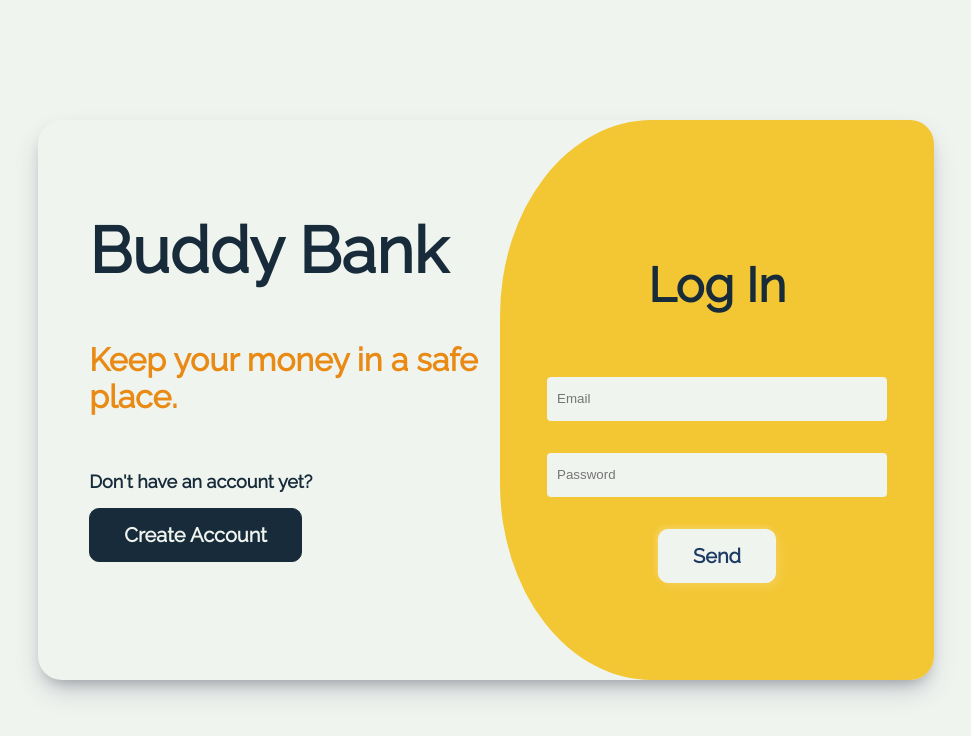
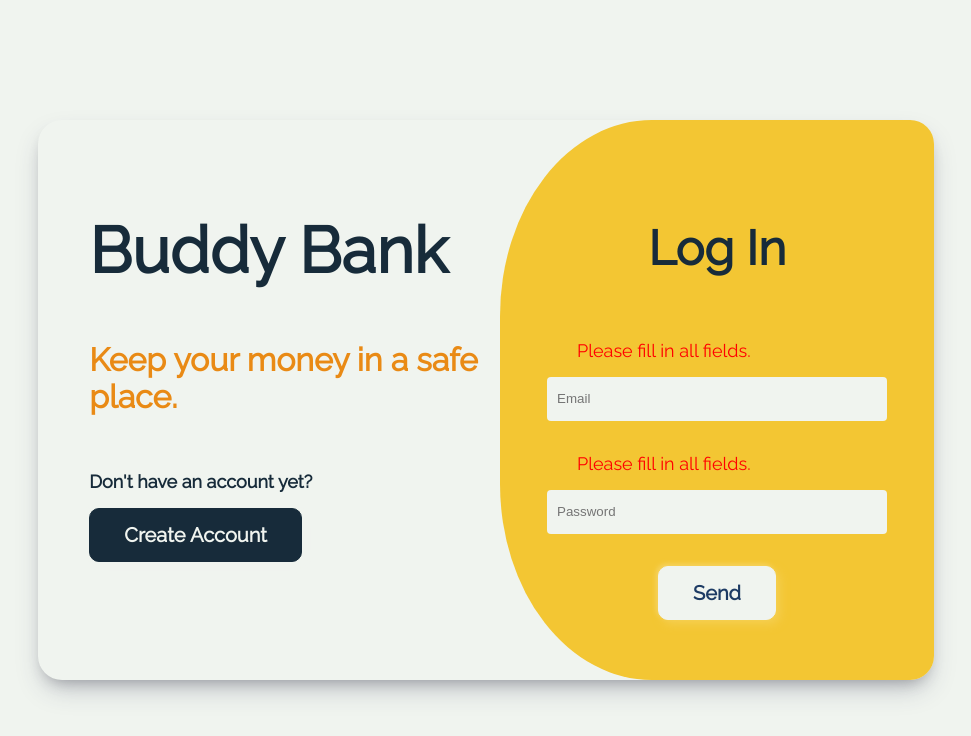
Before and after one commit to Dap20040812/Bank-Frontend, a React (Create React App) app: page / in a window 1280 px wide. Both pictures are taken after a click on the element "Send". Shown: the top 736 px of the page, without its empty margins (154-1125 px from the left). Built offline with nearby package versions, Linux system fonts and the light colour scheme.

Commit message:
Agrega mensajes de error a inputs

```diff
--- a/package.json
+++ b/package.json
@@ -7,6 +7,7 @@
     "@testing-library/react": "^13.4.0",
     "@testing-library/user-event": "^13.5.0",
     "react": "^18.2.0",
+    "react-bootstrap": "^2.7.4",
     "react-dom": "^18.2.0",
     "react-router-dom": "^6.11.1",
     "react-scripts": "5.0.1",
--- a/src/components/Login.js
+++ b/src/components/Login.js
@@ -6,24 +6,45 @@ function Login() {
   const [isRegistering, setIsRegistering] = useState(false)
   const [email, setEmail] = useState('')
   const [password, setPassword] = useState('')
-  const [errorMessage, setErrorMessage] = useState('')
+  const [emailErrorMessage, setEmailErrorMessage] = useState('')
+  const [passwordErrorMessage, setPasswordErrorMessage] = useState('')
 
   const handleFormSubmit = (e) => {
     e.preventDefault()
 
-    if (!email || !password) {
-      setErrorMessage('Please fill in all fields.')
+    if (email.trim() === ''  && password.trim() === '') {
+      setEmailErrorMessage('Please fill in all fields.')
+      setPasswordErrorMessage('Please fill in all fields.')
+      return
+    }
+
+    if (email.trim() === '' ) {
+      setEmailErrorMessage('Please fill in all fields.')
+      if(!(password.trim() === '')) {
+        setPasswordErrorMessage('')
+      }
       return
     }
 
     const emailRegex = /^[^\s@]+@[^\s@]+\.[^\s@]+$/
     if (!emailRegex.test(email)) {
-      setErrorMessage('Please enter a valid email address.')
+      setEmailErrorMessage('Please enter a valid email address.')
+      if(!(password.trim() === '')) {
+        setPasswordErrorMessage('')
+      }
       return
     }
 
-    setErrorMessage('')
+    if(password.trim() === '') {
+      setPasswordErrorMessage('Please fill in all fields.')
+      if (emailRegex.test(email) || !(email.trim() === '' )) {
+        setEmailErrorMessage('')
+      }
+      return
+    }
 
+    setEmailErrorMessage('')
+    setPasswordErrorMessage('')
   }
 
   return (
@@ -35,12 +56,14 @@ function Login() {
             <AccountQuestion> {!isRegistering ? "Don't have an account yet?" : "Already have an account?"} </AccountQuestion>
             <RegisterAndLoginButton onClick={() => setIsRegistering(!isRegistering)}> {!isRegistering ? "Create Account" : "Log In"} </RegisterAndLoginButton>
           </LeftInfo>
-          <LoginForm onSubmit={handleFormSubmit}>
+          <LoginForm>
             <LoginText>{isRegistering ? "Create Account" : "Log In"}</LoginText>
+            {emailErrorMessage && <ErrorMessage>{emailErrorMessage}</ErrorMessage>}
             <EmailInput placeholder='Email' value={email} onChange={(e) => setEmail(e.target.value)}/>
+            {passwordErrorMessage && <ErrorMessage>{passwordErrorMessage}</ErrorMessage>}
             <PasswordInput placeholder='Password' type='password' onChange={(e) => setPassword(e.target.value)}/>
-            <SendButton type='submit'> Send </SendButton>
-            {errorMessage && <ErrorMessage>{errorMessage}</ErrorMessage>}
+            <SendButton type='submit' onClick={handleFormSubmit}> Send </SendButton>
+
           </LoginForm>
         </LoginContainer>
     </Container>
@@ -87,7 +110,7 @@ const LoginForm = styled.div `
   height: 70vh;
   width: 40vw;
   border-radius: 35% 1.5rem 1.5rem 35%;
-  background-color: #F3C633
+  background-color: #F3C633;
 `
 
 const Title = styled.h2 `
@@ -275,6 +298,8 @@ const AccountQuestion = styled.div `
 
 const ErrorMessage = styled.div `
   color: red;
-  font-size: 1.5rem;
-  margin-top: 1rem;
+  font-size: 2.25vh;
+  align-self: flex-start;
+  margin-left: 6vw;
+  margin-top: 2vh;
 `
```
Also changed, not shown: 1 other file (tests, documents, lock files or other folders).
